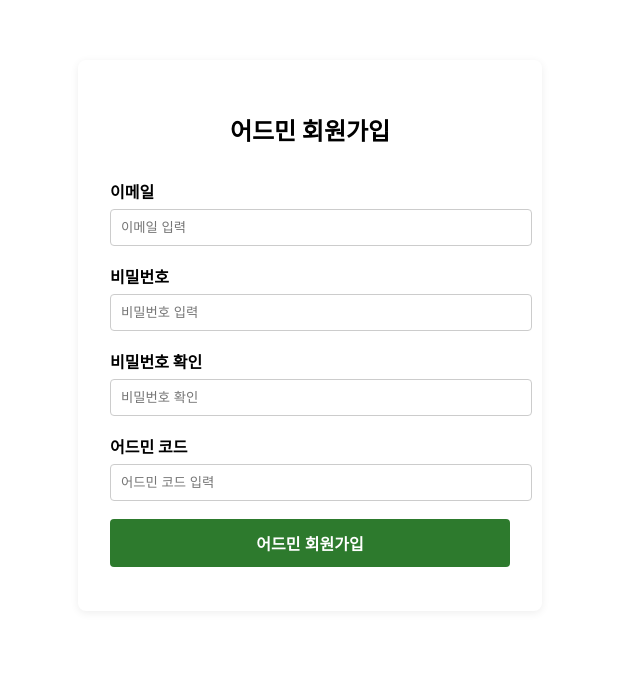
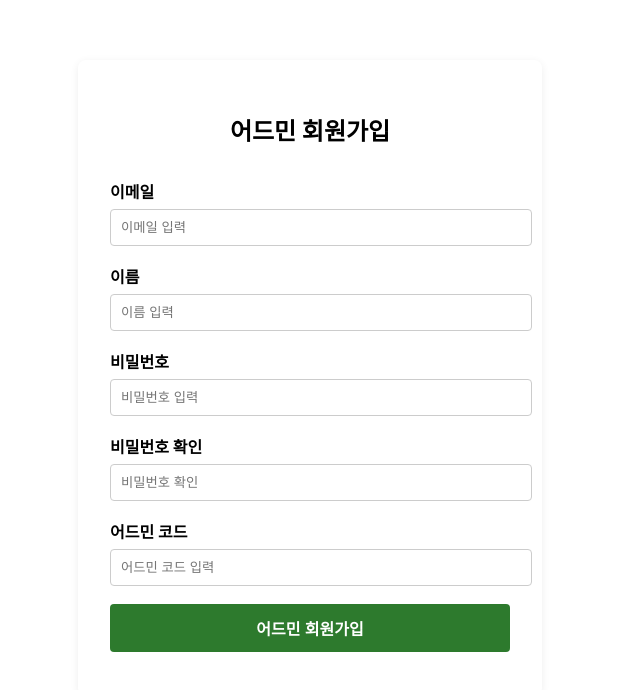
Before and after one commit to Tea-jada/jeda-frontend, a React (Create React App) app: page /admin-signup in a window 1280 px wide. Shown: the top 690 px of the page, without its empty margins (330-970 px from the left). Built offline with nearby package versions, Linux system fonts and the light colour scheme.

Commit message:
[fix] 어드민 회원가입 시 오류 수정 #1 - 비밀번호 확인 시 검증 - 회원가입 완료 시 메인화면으로 이동 - 어드민 코드 체크 제거거

```diff
--- a/src/pages/Signup/AdminSignupPage.js
+++ b/src/pages/Signup/AdminSignupPage.js
@@ -1,4 +1,5 @@
 import React, { useState } from 'react';
+import { useNavigate } from 'react-router-dom';
 
 function AdminSignupPage() {
   const [form, setForm] = useState({
@@ -10,10 +11,25 @@ function AdminSignupPage() {
   });
   const [error, setError] = useState('');
   const [success, setSuccess] = useState('');
+  const [passwordError, setPasswordError] = useState('');
+  const navigate = useNavigate();
 
   const handleChange = (e) => {
     const { name, value } = e.target;
-    setForm((prev) => ({ ...prev, [name]: value }));
+    setForm((prev) => {
+      const updated = { ...prev, [name]: value };
+      // 비밀번호 또는 비밀번호 확인 입력 시 실시간 비교
+      if (
+        (name === 'password' || name === 'confirmPassword') &&
+        updated.confirmPassword &&
+        updated.password !== updated.confirmPassword
+      ) {
+        setPasswordError('비밀번호가 일치하지 않습니다.');
+      } else {
+        setPasswordError('');
+      }
+      return updated;
+    });
   };
 
   const handleSubmit = async (e) => {
@@ -24,16 +40,12 @@ function AdminSignupPage() {
       return;
     }
     if (form.password !== form.confirmPassword) {
-      setError('비밀번호가 일치하지 않습니다.');
-      setSuccess('');
-      return;
-    }
-    if (form.adminCode !== 'ADMIN2024') {
-      setError('어드민 코드가 올바르지 않습니다.');
-      setSuccess('');
+      setPasswordError('비밀번호가 일치하지 않습니다.');
+      setError('');
       return;
     }
     setError('');
+    setPasswordError('');
     setSuccess('');
     try {
       const response = await fetch('http://localhost:8080/api/v1/users/signup', {
@@ -52,6 +64,7 @@ function AdminSignupPage() {
       if (response.status === 201) {
         setForm({ email: '', username: '', password: '', confirmPassword: '', adminCode: '' });
         setSuccess('어드민 회원가입이 완료되었습니다!');
+        navigate('/');
       }
     } catch (err) {
       setError('회원가입 요청 중 오류가 발생했습니다.');
@@ -71,6 +84,18 @@ function AdminSignupPage() {
             onChange={handleChange}
             style={{ width: '100%', padding: 10, border: '1px solid #ccc', borderRadius: 4 }}
             placeholder="이메일 입력"
+            required
+          />
+        </div>
+        <div style={{ marginBottom: 18 }}>
+          <label style={{ display: 'block', marginBottom: 6, fontWeight: 'bold' }}>이름</label>
+          <input
+            type="text"
+            name="username"
+            value={form.username}
+            onChange={handleChange}
+            style={{ width: '100%', padding: 10, border: '1px solid #ccc', borderRadius: 4 }}
+            placeholder="이름 입력"
             required
           />
         </div>
@@ -97,6 +122,7 @@ function AdminSignupPage() {
             placeholder="비밀번호 확인"
             required
           />
+          {passwordError && <div style={{ color: 'red', marginTop: 6 }}>{passwordError}</div>}
         </div>
         <div style={{ marginBottom: 18 }}>
           <label style={{ display: 'block', marginBottom: 6, fontWeight: 'bold' }}>어드민 코드</label>
```
